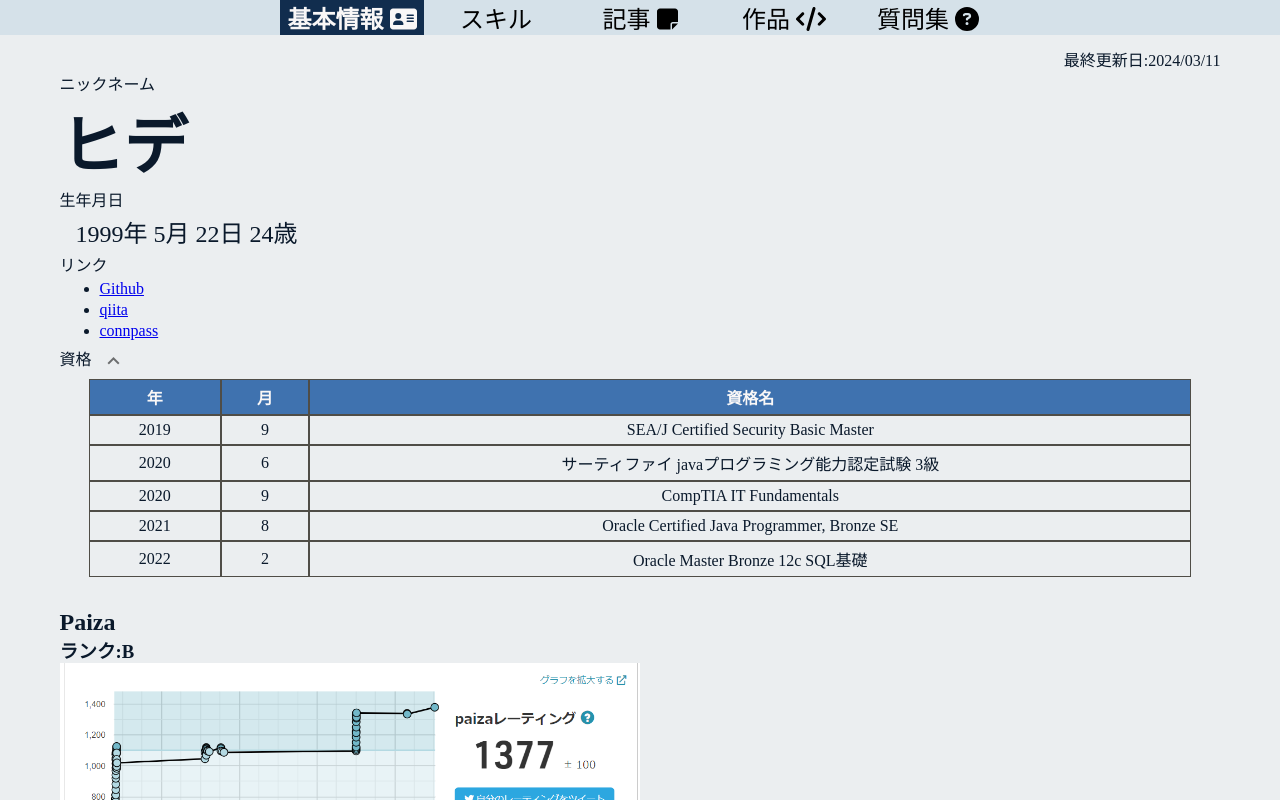
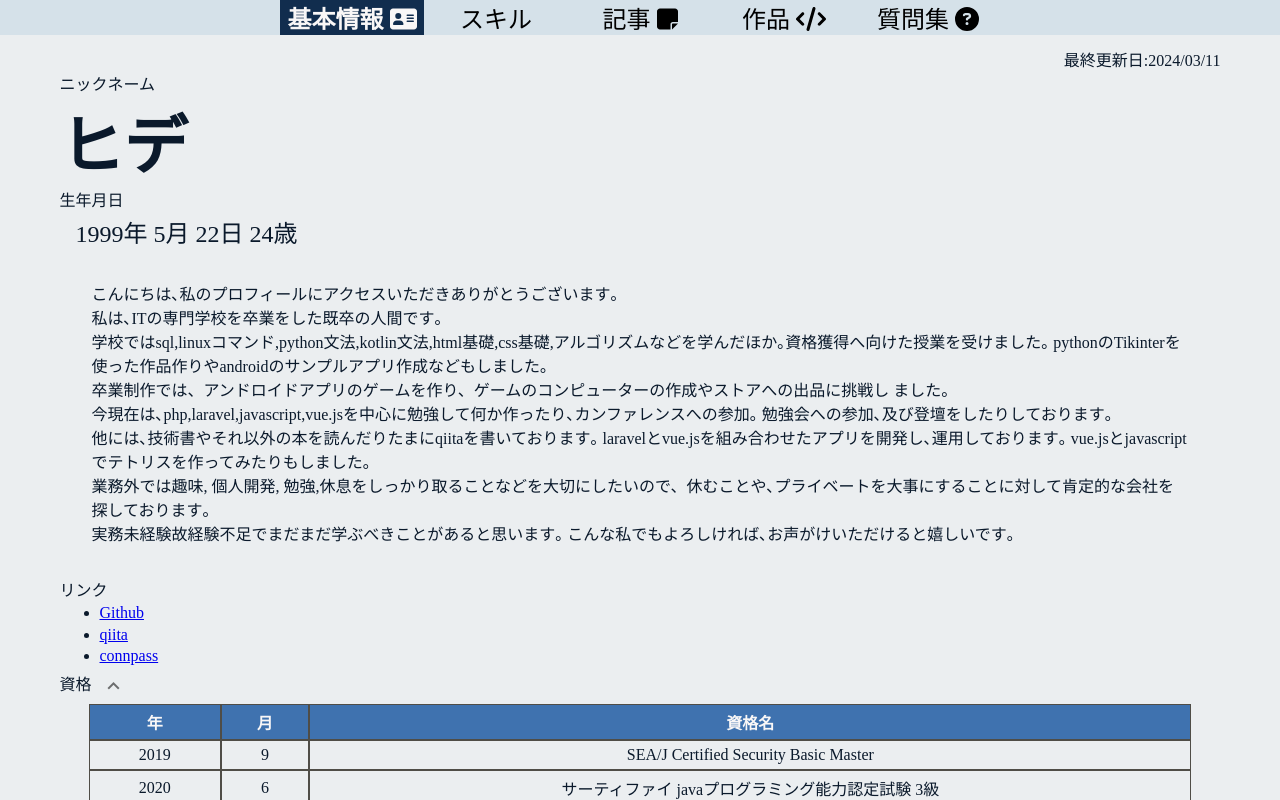
Before and after one commit to s19013/my-profile, a Vue app: page /#/Home in a window 1280 px wide. Shown: the top 800 px of the page. Built offline with nearby package versions, Linux system fonts and the light colour scheme.

Commit message:
自己紹介文を追加

```diff
--- a/src/views/Home.vue
+++ b/src/views/Home.vue
@@ -9,6 +9,36 @@
       class="date-of-birth-component"
     >
     </date-of-birth-component>
+
+    <div class="self-introduction">
+      <p>こんにちは､私のプロフィールにアクセスいただきありがとうございます｡</p>
+      <p>私は､ITの専門学校を卒業をした既卒の人間です｡</p>
+      <p>
+        学校ではsql,linuxコマンド,python文法,kotlin文法,html基礎,css基礎,アルゴリズムなどを学んだほか｡資格獲得へ向けた授業を受けました｡
+        pythonのTikinterを使った作品作りやandroidのサンプルアプリ作成などもしました｡
+      </p>
+      <p>
+        卒業制作では、アンドロイドアプリのゲームを作り、ゲームのコンピューターの作成やストアへの出品に挑戦し
+        ました。
+      </p>
+      <p>
+        今現在は､php,laravel,javascript,vue.jsを中心に勉強して何か作ったり､カンファレンスへの参加｡
+        勉強会への参加､及び登壇をしたりしております｡
+      </p>
+      <p>
+        他には､技術書やそれ以外の本を読んだりたまにqiitaを書いております｡
+        laravelとvue.jsを組み合わせたアプリを開発し､運用しております｡
+        vue.jsとjavascriptでテトリスを作ってみたりもしました｡
+      </p>
+      <p>
+        業務外では趣味, 個人開発,
+        勉強,休息をしっかり取ることなどを大切にしたいので、休むことや､プライベートを大事にすることに対して肯定的な会社を探しております｡
+      </p>
+      <p>
+        実務未経験故経験不足でまだまだ学ぶべきことがあると思います｡
+        こんな私でもよろしければ､お声がけいただけると嬉しいです｡
+      </p>
+    </div>
 
     <link-component :linkList="homeData.linkList"> </link-component>
 
@@ -126,6 +156,9 @@ export default {
 </script>
 
 <style lang="scss">
+.self-introduction {
+  margin: 2rem;
+}
 .lastUpdated {
   font-size: 1rem;
   text-align: right;
```
